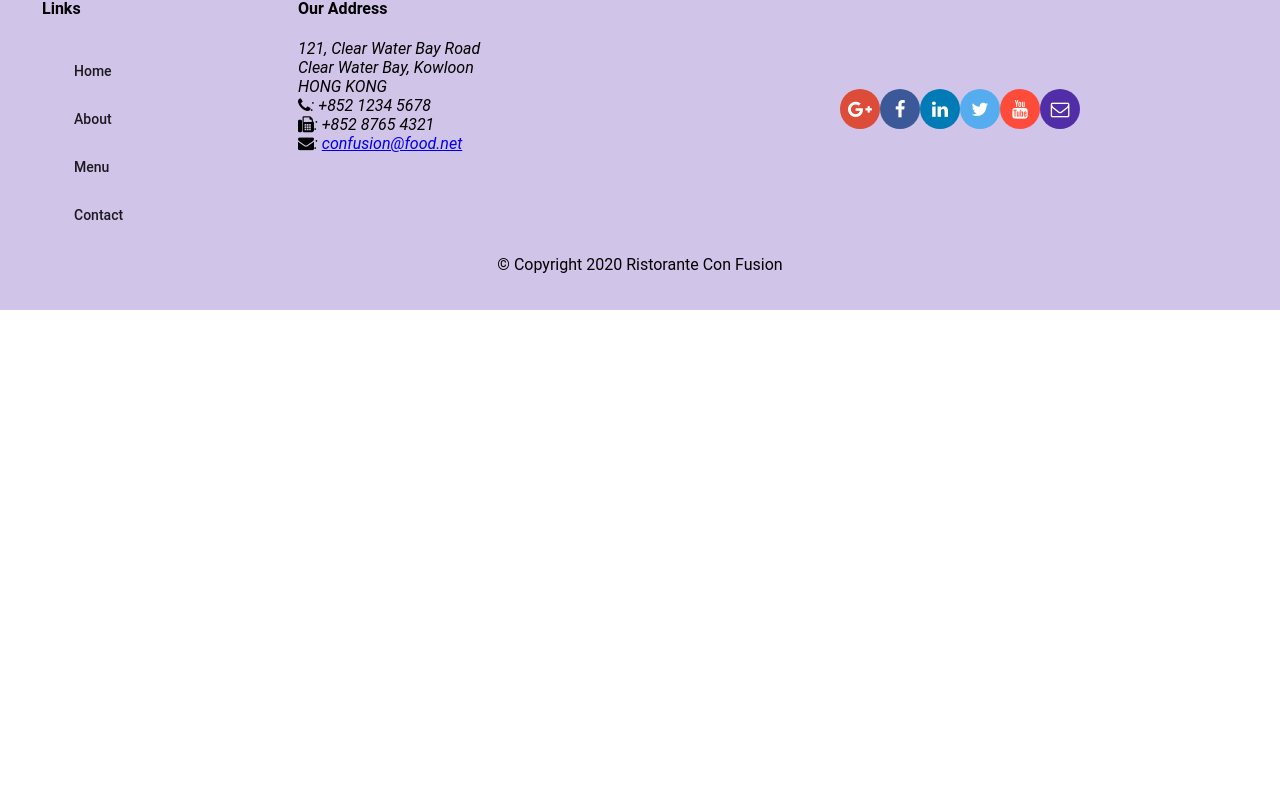
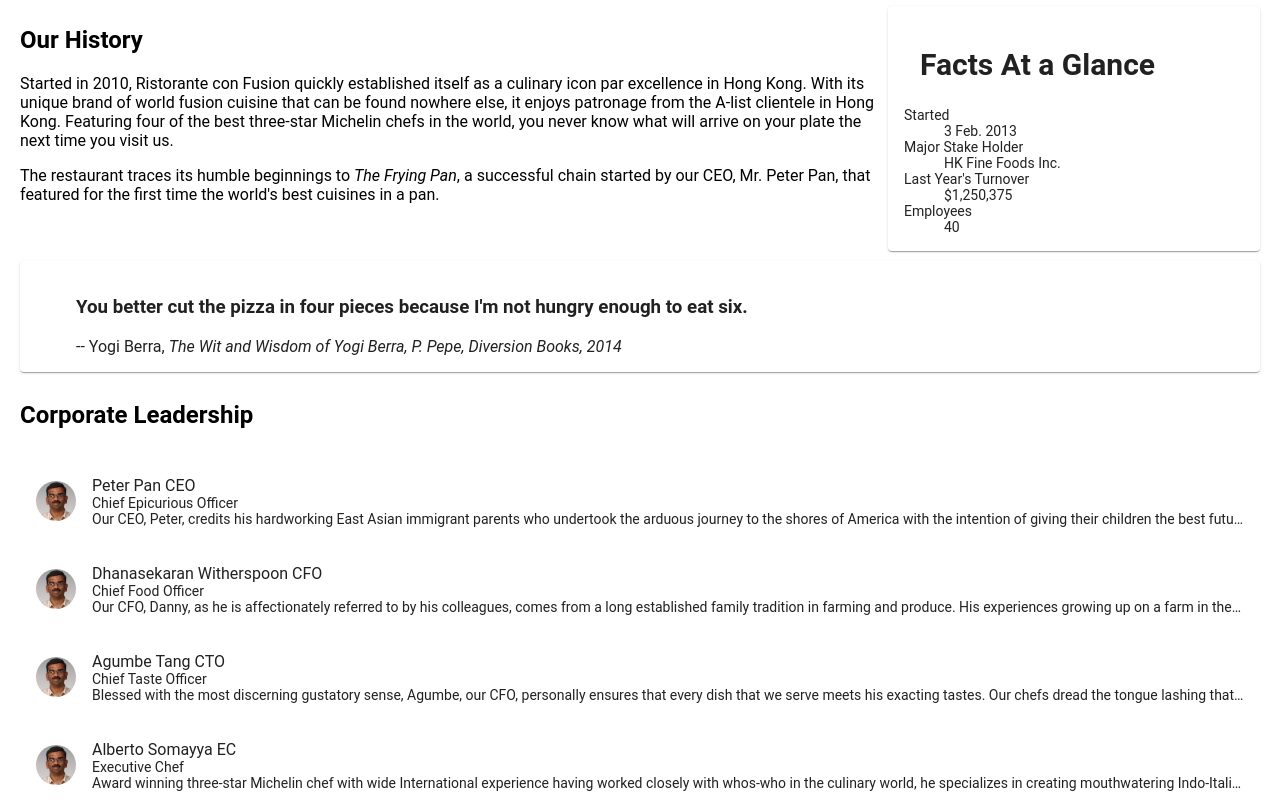
Before and after one commit to kharrazkarim/Resto-Angular, an Angular app: page /about in a window 1280 px wide. Shown: the part 432-1240 px from the top of the page. Before the commit the page ends 800 px from the top, so only its background shows below. Built offline with nearby package versions, Linux system fonts and the light colour scheme.

Commit message:
Single Page Applications Part 2

```diff
--- a/src/app/about/about.component.html
+++ b/src/app/about/about.component.html
@@ -1,3 +1,67 @@
-<p>
-  about works!
-</p>
+<div class="container"
+  fxLayout="column"
+  fxLayoutGap="10px">
+
+  <div fxFlex>
+    <div>
+        <h3>About Us</h3>
+        <hr>
+    </div>
+  </div>
+
+  <div fxFlex>
+    <div fxLayout="column" fxLayout.gt-sm="row">
+      <div fxFlex="70">
+        <h2>Our History</h2>
+        <p>Started in 2010, Ristorante con Fusion quickly established itself as a culinary icon par excellence in Hong Kong. With its unique brand of world fusion cuisine that can be found nowhere else, it enjoys patronage from the A-list clientele in Hong Kong.  Featuring four of the best three-star Michelin chefs in the world, you never know what will arrive on your plate the next time you visit us.</p>
+        <p>The restaurant traces its humble beginnings to <em>The Frying Pan</em>, a successful chain started by our CEO, Mr. Peter Pan, that featured for the first time the world's best cuisines in a pan.</p>
+      </div>
+      <div fxFlex="30">
+        <mat-card>
+          <mat-card-header>
+            <mat-card-title>
+            <h2>Facts At a Glance</h2>
+            </mat-card-title>
+          </mat-card-header>
+          <mat-card-content>
+            <dl>
+              <dt>Started</dt>
+              <dd>3 Feb. 2013</dd>
+              <dt>Major Stake Holder</dt>
+              <dd>HK Fine Foods Inc.</dd>
+              <dt>Last Year's Turnover</dt>
+              <dd>$1,250,375</dd>
+              <dt>Employees</dt>
+              <dd>40</dd>
+            </dl>
+          </mat-card-content>
+        </mat-card>
+      </div>
+    </div>
+  </div>
+
+  <div fxFlex=40>
+    <mat-card>
+      <blockquote>
+        <h3>You better cut the pizza in four pieces because
+            I'm not hungry enough to eat six.</h3>
+        <footer>-- Yogi Berra,
+          <cite>The Wit and Wisdom of Yogi Berra,
+            P. Pepe, Diversion Books, 2014</cite>
+        </footer>
+      </blockquote>
+    </mat-card>
+  </div>
+
+  <div fxFlex="40" *ngIf="leaders">
+    <h2>Corporate Leadership</h2>
+    <mat-list>
+      <mat-list-item *ngFor="let leader of leaders">
+        <img matListAvatar src="{{leader.image}}" alt="{{leader.name">
+        <h1 matLine>{{leader.name}}  {{leader.abbr}}</h1>
+        <h1 matLine>{{leader.designation}}</h1>
+        <h1 matLine>{{leader.description}}</h1>
+      </mat-list-item>
+    </mat-list>
+  </div>
+</div>
--- a/src/app/about/about.component.ts
+++ b/src/app/about/about.component.ts
@@ -1,4 +1,6 @@
 import { Component, OnInit } from '@angular/core';
+import { LeaderService } from '../services/leader.service';
+import { Leader } from '../shared/leader';
 
 @Component({
   selector: 'app-about',
@@ -7,9 +9,12 @@
 })
 export class AboutComponent implements OnInit {
 
-  constructor() { }
+  leaders:Leader[];
+  constructor(private leaderService: LeaderService) {
+  }
 
   ngOnInit() {
+    this.leaders=this.leaderService.getLeaders();
   }
 
 }
--- a/src/app/app.module.ts
+++ b/src/app/app.module.ts
@@ -20,6 +20,8 @@
 import { ContactComponent } from './contact/contact.component';
 
 import {AppRoutingModule} from './app-routing/app-routing.module';
+import { PromotionService } from './services/promotion.service';
+import { LeaderService } from './services/leader.service';
 
 
 @NgModule({
@@ -44,7 +46,7 @@
     MatButtonModule,
     AppRoutingModule
   ],
-  providers: [DishService],
+  providers: [DishService,PromotionService,LeaderService],
   bootstrap: [AppComponent]
 })
 export class AppModule { }
--- a/src/app/home/home.component.html
+++ b/src/app/home/home.component.html
@@ -36,4 +36,19 @@
 </mat-card-content>
 </mat-card>
 
+<mat-card *ngIf="leader" fxFlex>
+<mat-card-header>
+<div mat-card-avatar></div>
+<mat-card-title>
+  <h3> {{leader.name+' '+ leader.abbr | uppercase }}   </h3>
+</mat-card-title>
+</mat-card-header>
+<img mat-card-image src= {{leader.image}} alt={{leader.name}}/>
+<mat-card-content>
+  <p>
+    {{leader.description}}
+  </p>
+</mat-card-content>
+</mat-card>
+
 </div>
--- a/src/app/home/home.component.ts
+++ b/src/app/home/home.component.ts
@@ -3,6 +3,8 @@
 import {DishService} from '../services/dish.service';
 import {Promotion} from '../shared/promotion';
 import {PromotionService} from '../services/promotion.service';
+import { Leader } from '../shared/leader';
+import { LeaderService } from '../services/leader.service';
 
 @Component({
   selector: 'app-home',
@@ -13,13 +15,16 @@
 
   dish:Dish;
   promotion:Promotion;
+  leader:Leader;
 
-  constructor(private dishService: DishService, private promotionService: PromotionService) { }
+  constructor(private dishService: DishService,
+     private promotionService: PromotionService,
+     private leaderService:LeaderService) { }
 
   ngOnInit() {
     this.dish= this.dishService.getFeaturedDish();
     this.promotion= this.promotionService.getFeaturedPromotion();
-
+    this.leader=this.leaderService.getFeaturedLeader();
   }
 
 }
--- /dev/null
+++ b/src/app/services/leader.service.ts
@@ -0,0 +1,26 @@
+import { Injectable } from '@angular/core';
+import {Leader} from '../shared/leader';
+import {LEADERS} from '../shared/leaders';
+
+@Injectable({
+  providedIn: 'root'
+})
+export class LeaderService {
+
+  constructor() { }
+
+  getLeaders():Leader[]{
+  return LEADERS;
+  }
+
+  getLeader(id:string):Leader{
+    return LEADERS.filter((leader)=>(leader.id === id ))[0];
+
+  }
+
+  getFeaturedLeader():Leader{
+
+    return LEADERS.filter((leader)=> leader.featured)[0];
+  }
+
+}
--- /dev/null
+++ b/src/app/shared/leader.ts
@@ -0,0 +1,9 @@
+export class Leader {
+    id:string;
+    name:string;
+    image:string;
+    designation:string;
+    abbr:string;
+    featured:boolean;
+    description:string;
+}
--- /dev/null
+++ b/src/app/shared/leaders.ts
@@ -0,0 +1,44 @@
+import {Leader} from'./leader';
+export const LEADERS: Leader[] =
+    [
+        {
+          id: '0',
+          name: 'Peter Pan',
+          image: '/assets/images/alberto.png',
+          designation: 'Chief Epicurious Officer',
+          abbr: 'CEO',
+          featured: false,
+          // tslint:disable-next-line:max-line-length
+          description: 'Our CEO, Peter, credits his hardworking East Asian immigrant parents who undertook the arduous journey to the shores of America with the intention of giving their children the best future. His mother\'s wizardy in the kitchen whipping up the tastiest dishes with whatever is available inexpensively at the supermarket, was his first inspiration to create the fusion cuisines for which The Frying Pan became well known. He brings his zeal for fusion cuisines to this restaurant, pioneering cross-cultural culinary connections.'
+        },
+        {
+          id: '1',
+          name: 'Dhanasekaran Witherspoon',
+          image: '/assets/images/alberto.png',
+          designation: 'Chief Food Officer',
+          abbr: 'CFO',
+          featured: false,
+          // tslint:disable-next-line:max-line-length
+          description: 'Our CFO, Danny, as he is affectionately referred to by his colleagues, comes from a long established family tradition in farming and produce. His experiences growing up on a farm in the Australian outback gave him great appreciation for varieties of food sources. As he puts it in his own words, Everything that runs, wins, and everything that stays, pays!'
+        },
+        {
+          id: '2',
+          name: 'Agumbe Tang',
+          image: '/assets/images/alberto.png',
+          designation: 'Chief Taste Officer',
+          abbr: 'CTO',
+          featured: false,
+          // tslint:disable-next-line:max-line-length
+          description: 'Blessed with the most discerning gustatory sense, Agumbe, our CFO, personally ensures that every dish that we serve meets his exacting tastes. Our chefs dread the tongue lashing that ensues if their dish does not meet his exacting standards. He lives by his motto, You click only if you survive my lick.'
+        },
+        {
+          id: '3',
+          name: 'Alberto Somayya',
+          image: '/assets/images/alberto.png',
+          designation: 'Executive Chef',
+          abbr: 'EC',
+          featured: true,
+          // tslint:disable-next-line:max-line-length
+          description: 'Award winning three-star Michelin chef with wide International experience having worked closely with whos-who in the culinary world, he specializes in creating mouthwatering Indo-Italian fusion experiences. He says, Put together the cuisines from the two craziest cultures, and you get a winning hit! Amma Mia!'
+        }
+      ];
```
Also changed, not shown: 1 other file (tests, documents, lock files or other folders).
